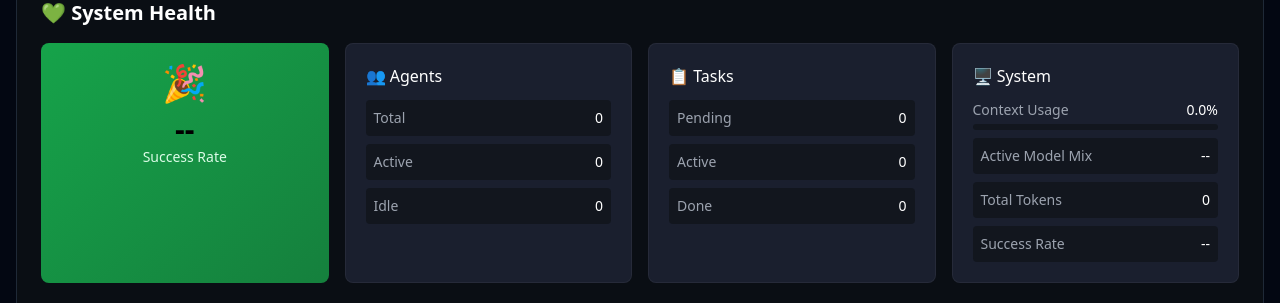
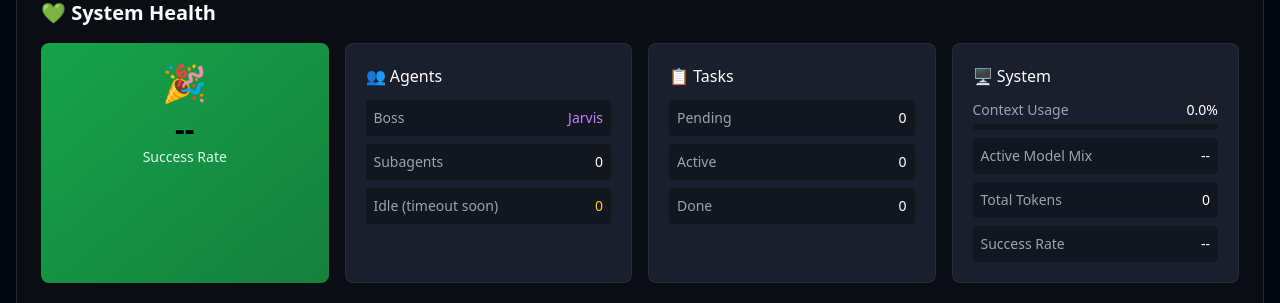
Before and after one commit to chrisgwynne/claw-deck, a Flask app: page / in a window 1280 px wide. Shown: the part 189-492 px from the top of the page. Run offline with Flask 2, Linux system fonts and the light colour scheme; parts of the project's set-up code (start-up, migrations or seed data) failed here and were passed over; some libraries are stand-ins or nearby versions.

Commit message:
Update System Health Agents panel: Boss, Subagents, Idle (timeout soon) counts

```diff
--- a/static/dashboard.js
+++ b/static/dashboard.js
@@ -328,15 +328,17 @@ function renderAgents(sessions) {
         return { ...s, friendsName, isSubagent, isMain, status, statusColor, cardClass, idleMs };
     }).filter(s => s.status !== 'HIDDEN');
 
-    // Update counts
-    const totalEl = document.getElementById('agent-total');
-    const activeEl = document.getElementById('agent-active');
-    const idleEl = document.getElementById('agent-idle');
-    const activeCount = categorizedSessions.filter(s => s.status === 'ACTIVE').length;
-    const idleCount = categorizedSessions.filter(s => s.status === 'IDLE').length;
-    if (totalEl) totalEl.textContent = categorizedSessions.length;
-    if (activeEl) activeEl.textContent = activeCount;
-    if (idleEl) idleEl.textContent = idleCount;
+    // Update System Health agent stats
+    const bossEl = document.getElementById('agent-boss');
+    const subagentsEl = document.getElementById('agent-subagents');
+    const idleTimeoutEl = document.getElementById('agent-idle-timeout');
+
+    const subagentCount = categorizedSessions.filter(s => s.isSubagent && s.status !== 'IDLE').length;
+    const idleTimeoutCount = categorizedSessions.filter(s => s.isSubagent && s.status === 'IDLE').length;
+
+    if (bossEl) bossEl.textContent = 'Jarvis';
+    if (subagentsEl) subagentsEl.textContent = subagentCount;
+    if (idleTimeoutEl) idleTimeoutEl.textContent = idleTimeoutCount;
 
     if (categorizedSessions.length === 0) {
         container.innerHTML = '<p class="text-modo-gray col-span-2">No active sessions</p>';
--- a/templates/index.html
+++ b/templates/index.html
@@ -212,16 +212,16 @@
                         <h3 class="text-base mb-3 text-white font-medium">👥 Agents</h3>
                         <div class="space-y-2">
                             <div class="flex justify-between bg-modo-nav p-2 rounded text-sm">
-                                <span class="text-modo-light-gray">Total</span>
-                                <span id="agent-total" class="text-white">0</span>
+                                <span class="text-modo-light-gray">Boss</span>
+                                <span id="agent-boss" class="text-purple-400 font-medium">Jarvis</span>
                             </div>
                             <div class="flex justify-between bg-modo-nav p-2 rounded text-sm">
-                                <span class="text-modo-light-gray">Active</span>
-                                <span id="agent-active" class="text-white">0</span>
+                                <span class="text-modo-light-gray">Subagents</span>
+                                <span id="agent-subagents" class="text-white">0</span>
                             </div>
                             <div class="flex justify-between bg-modo-nav p-2 rounded text-sm">
-                                <span class="text-modo-light-gray">Idle</span>
-                                <span id="agent-idle" class="text-white">0</span>
+                                <span class="text-modo-light-gray">Idle (timeout soon)</span>
+                                <span id="agent-idle-timeout" class="text-yellow-400">0</span>
                             </div>
                         </div>
                     </div>
```
